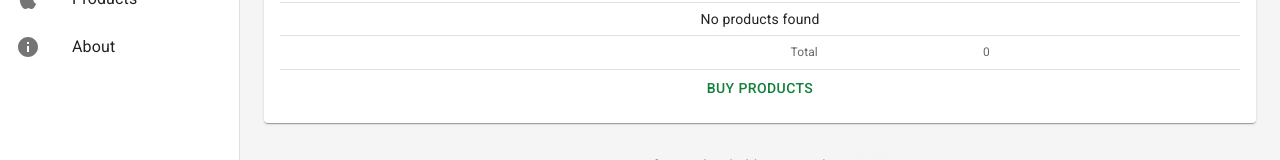
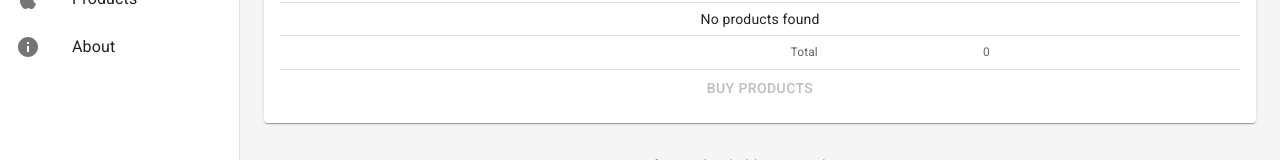
Before and after one commit to tsimonavicius/Spring-2023-02, a React (Create React App) app in the folder eshop-ui/: page /cart in a window 1280 px wide. Shown: the part 146-306 px from the top of the page. Built offline with nearby package versions, Linux system fonts and the light colour scheme.

Commit message:
21: used useEffect hook

```diff
--- a/eshop-ui/src/pages/Cart/Cart.js
+++ b/eshop-ui/src/pages/Cart/Cart.js
@@ -9,8 +9,9 @@ const Cart = () => {
   const [buyBtnDisabled, setBuyBtnDisabled] = React.useState(true);
 
   React.useEffect(() => {
-    setBuyBtnDisabled(false);
-  }, []);
+    const value = products.length === 0;
+    setBuyBtnDisabled(value);
+  }, [products]);
 
   const buyProductsHandler = () => {
     console.log("nupirkom kazka");
```
